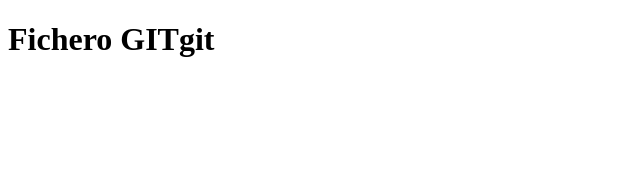
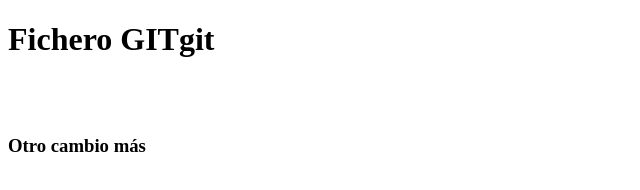
Before and after one commit to pacomisval/pruebaGit1, a plain HTML site: page index.html in a window 1280 px wide. Shown: the whole page, without its empty margins (0-640 px from the left). Drawn offline with Linux system fonts and the light colour scheme.

Commit message:
feat(#2):Segundo cambio en p1

```diff
--- a/index.html
+++ b/index.html
@@ -8,5 +8,7 @@
 </head>
 <body>
     <h1>Fichero GITgit</h1>
+    <br><br>
+    <h3>Otro cambio más</h3>
 </body>
 </html>
```
